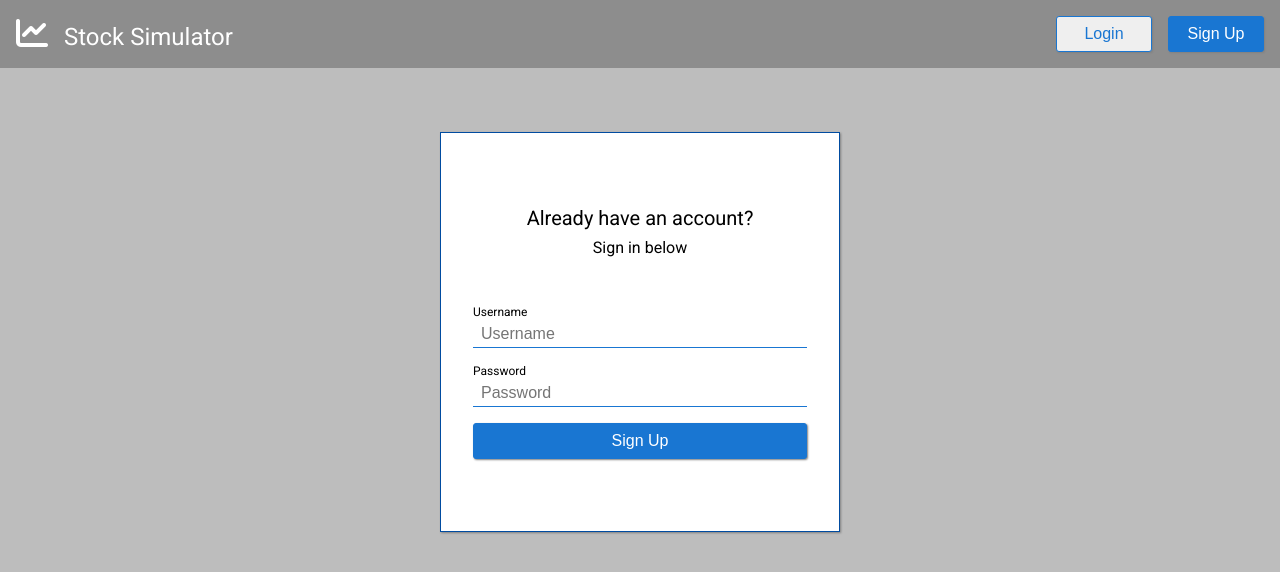
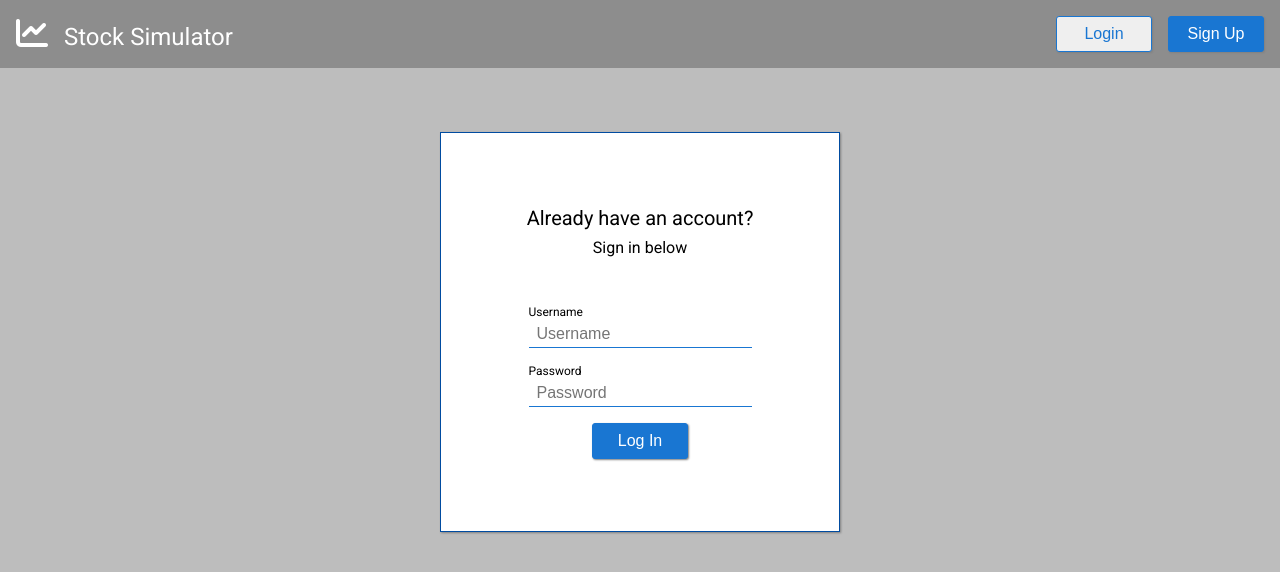
Before and after one commit to stocksimulator/stock-simulator, a React app: page /app/login in a window 1280 px wide. Shown: the top 572 px of the page. Built offline with nearby package versions, Linux system fonts and the light colour scheme.

Commit message:
authentication fix -- added client side validation for login/signup forms and reset

```diff
--- a/client/components/FormInput.jsx
+++ b/client/components/FormInput.jsx
@@ -1,7 +1,7 @@
 import React from 'react';
 import '../styles/FormInput.scss'
 
-const FormInput = ({ label, name, type, handleChange, placeholder }) => (
+const FormInput = ({ label, name, type, handleChange, placeholder, value }) => (
   <div className='form-input-container'>
     <label htmlFor={name}>{label}</label>
     <input
@@ -10,6 +10,7 @@ const FormInput = ({ label, name, type, handleChange, placeholder }) => (
       type={type}
       onChange={handleChange}
       placeholder={placeholder}
+      value={value}
     ></input>
   </div>
 );
--- a/client/components/LoginBox.jsx
+++ b/client/components/LoginBox.jsx
@@ -7,11 +7,19 @@ import Button from './Button';
 
 const LoginBox = () => {
   const dispatch = useDispatch()
-  const [loginError, setLoginError] = useState(false)
   const [user, setUser] = useState({
-    username: null,
-    password: null,
+    username: '',
+    password: '',
+    loginFailed: false,
   });
+
+  const resetForm = () => {
+    setUser({
+      username: '',
+      password: '',
+      loginFailed: true,
+    })
+  }
 
   const handleChange = (e) => {
     const { name, value } = e.target;
@@ -22,38 +30,37 @@ const LoginBox = () => {
   };
 
   const handleSubmit = (e) => {
-    e.preventDefault();
+    //client side validation
+    if(!user.username || !user.password) return
+
     fetch('/user/login/', {
       method: 'POST',
       headers: { 'Content-Type': 'application/json' },
       body: JSON.stringify(user),
     })
-    .then((resp) => {
-      if (resp.status > 400) {
-        setLoginError(true);
-        setTimeout(() => setLoginError(false), 2000);
-        throw new Error('Unauthorized Access');
-      }
-      return resp.json();
+    .then((resp) => resp.json())
+    .then((userdata) => {
+      if(userdata && userdata.success) return dispatch(setUserAuth(userdata));
+      else resetForm()
     })
-    .then((userdata) => {
-      console.log('userdata', userdata)
-      return dispatch(setUserAuth(userdata));
+    .catch((err) => {
+      resetForm()
+      console.log('Login Component: fetch POST /user/login/ ERROR: ', err);
     })
-    .catch((err) => console.log('Login Component: fetch POST /user/login/ ERROR: ', err));
   };
 
   return (
     <div className='login-container'>
       <p>Already have an account?</p>
       <span>Sign in below</span>
-      <form onSubmit={handleSubmit}>
+      <div>
         <FormInput
           handleChange={handleChange}
           name='username'
           type='text'
           placeholder='Username'
           label='Username'
+          value={user.username}
         />
         <FormInput
           handleChange={handleChange}
@@ -61,11 +68,14 @@ const LoginBox = () => {
           type='password'
           placeholder='Password'
           label='Password'
+          value={user.password}
         />
-        <Button type='submit' mt1 primary>
-          Sign Up
+        <Button onClick={handleSubmit} type='submit' mt1 primary>
+          Log In
         </Button>
-      </form>
+
+        {user.loginFailed ? <p className='try-again'>Try Again!</p> : ''}
+      </div>
     </div>
   );
 };
--- a/client/components/SignupBox.jsx
+++ b/client/components/SignupBox.jsx
@@ -10,9 +10,10 @@ const Signup = () => {
 
   const [passwordMatch, setPasswordMatch] = useState(true)
   const [user, setUser] = useState({
-    username: null,
-    password: null,
-    confirmPassword: null,
+    username: '',
+    password: '',
+    confirmPassword: '',
+    signupFailed: false,
   });
 
   const handleChange = (e) => {
@@ -23,8 +24,17 @@ const Signup = () => {
     })
   };
 
+  const resetForm = () => {
+    setUser({
+      username: '',
+      password: '',
+      confirmPassword: '',
+      signupFailed: true,
+    })
+  }
+
   const handleSubmit = (e) => {
-    e.preventDefault();
+    if(!user.username || !user.password) return
 
     if (user.password === user.confirmPassword) {
       fetch('/user/signup/', {
@@ -32,21 +42,17 @@ const Signup = () => {
         headers: { 'Content-Type': 'application/json' },
         body: JSON.stringify(user),
       })
-        .then((resp) => {
-          if (resp.status > 400) {
-            throw new Error('Unsuccessful signup');
-          }
-          return resp.json();
+        .then((resp) => resp.json())
+        .then((user) => {
+          if(user && user.success) return dispatch(setUserAuth(user));
+          else resetForm()
         })
-        .then((user) => {
-          return dispatch(setUserAuth(user));
+        .catch((err) => {
+          resetForm()
+          console.log('Signup Component: fetch POST /user/signup/ ERROR: ', err);
         })
-        .catch((err) => console.log('Signup Component: fetch POST /user/signup/ ERROR: ', err));
-      // const userdata = {_id: '3123123412412', username: 'signup'}
-      // return dispatch(setUserAuth(userdata));
     } else {
-      setPasswordMatch(false);
-      setTimeout(() => setPasswordMatch(true), 2000);
+      resetForm()
     }
 
   };
@@ -55,13 +61,14 @@ const Signup = () => {
     <div className='signup-container'>
       <p>Don't have an account?</p>
       <span>Sign up for a free account below</span>
-      <form onSubmit={handleSubmit}>
+      <div>
         <FormInput
           handleChange={handleChange}
           name='username'
           type='text'
           placeholder='Username'
           label='Username'
+          value={user.username}
         />
         <FormInput
           handleChange={handleChange}
@@ -69,6 +76,7 @@ const Signup = () => {
           type='password'
           placeholder='Password'
           label='Password'
+          value={user.password}
         />
         <FormInput
           handleChange={handleChange}
@@ -76,11 +84,13 @@ const Signup = () => {
           type='password'
           placeholder='Confirm Password'
           label='Confirm Password'
+          value={user.confirmPassword}
         />
-        <Button type='submit' mt1 primary>
+        <Button onClick={handleSubmit} type='submit' mt1 primary>
           Sign Up
         </Button>
-      </form>
+        {user.signupFailed ? <p className='try-again'>Try Again!</p> : ''}
+      </div>
     </div>
   );
 };
--- a/client/components/StockDisplay.jsx
+++ b/client/components/StockDisplay.jsx
@@ -6,7 +6,6 @@ const StockDisplay = ({ stock, currValue, shares, handleSellClick, id }) => (
   <div className='stock-display'>
     <div className='values'>
       <p className='name'>NAME: {stock} </p>
-      {/* <p className='price'>PRICE: ${currValue.toFixed(2)}</p> */}
       <p className='price'>
         PRICE: ${ currValue==="" ? 0 : Number(currValue).toFixed(2)}
       </p>
@@ -14,7 +13,6 @@ const StockDisplay = ({ stock, currValue, shares, handleSellClick, id }) => (
       <p className='total'>
         TOTAL: ${(currValue * shares).toFixed(2)}
       </p>
-      {/* <p className='total'>TOTAL: ${(currValue * shares).toFixed(2)}</p> */}
     </div>
     <Button id={id} onClick={handleSellClick} secondary>Sell All</Button>
   </div>
--- a/client/styles/Login.scss
+++ b/client/styles/Login.scss
@@ -33,4 +33,10 @@
   span {
     margin-bottom: 2rem;
   }
+
+  .try-again {
+    font-size: 0.8rem;
+    color: red;
+    margin-top: 1rem;
+  }
 }
--- a/client/styles/Signup.scss
+++ b/client/styles/Signup.scss
@@ -33,4 +33,10 @@
   span {
     margin-bottom: 2rem;
   }
+
+  .try-again {
+    font-size: 0.8rem;
+    color: red;
+    margin-top: 1rem;
+  }
 }
```
Also changed, not shown: 2 other files (tests, documents, lock files or other folders).
